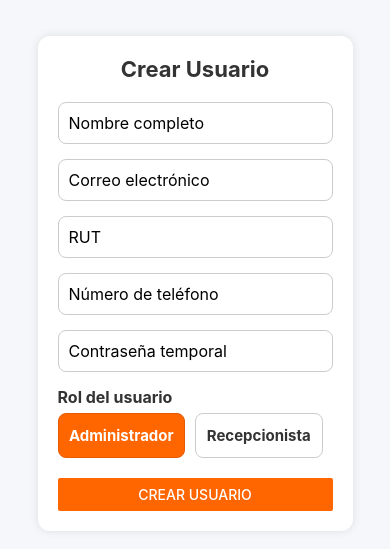
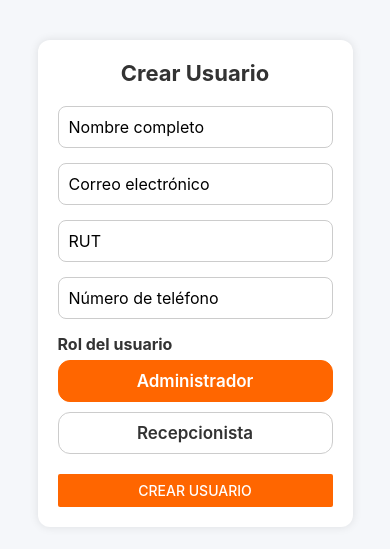
Before and after one commit to TitoUrrelo/ElCobreSPa, a React Native app: screen /CrearUsuario in a window 390 px wide. Shown: the part 139-688 px from the top of the page. Built offline with nearby package versions, Linux system fonts and the light colour scheme.

Commit message:
cambios nombre colecciones y correcciones

```diff
--- a/control/clienteControl.js
+++ b/control/clienteControl.js
@@ -2,7 +2,7 @@ import { db } from '../firebaseConfig';
 import { collection, addDoc, getDocs, query, where  } from 'firebase/firestore';
 import ClienteModel from '../models/clienteModel';
 
-const CLIENTES_COLECCION = 'clientes';
+const CLIENTES_COLECCION = 'clientes_equipo_5';
 
 function rutTieneGuion(rut) {
   return /^[0-9]+-[0-9Kk]$/.test(rut);
--- a/control/comandaControl.js
+++ b/control/comandaControl.js
@@ -3,8 +3,8 @@ import { db, auth } from '../firebaseConfig';
 import { updateDoc, collection, addDoc, getDocs, query, where, orderBy, limit, onSnapshot, doc } from 'firebase/firestore';
 import ComandaModel from '../models/comandaModel';
 
-const COLECCION_PARTICULAR = 'comandas_particular';
-const COLECCION_EMPRESA = 'comandas_empresa';
+const COLECCION_PARTICULAR = 'comandas_particular_equipo_5';
+const COLECCION_EMPRESA = 'comandas_empresa_equipo_5';
 
 export const crearComanda = async (comandaData) => {
   try {
--- a/control/loginControl.js
+++ b/control/loginControl.js
@@ -18,6 +18,8 @@ import { doc,
   setDoc,
   getDocs  } from "firebase/firestore";
 
+const USUARIOS_COLECCION = "usuarios_equipo_5";
+
 export async function createUser({ nombre, correo, rut, numero, password, rol }) {
   try {
     console.log("Creando usuario...");
@@ -31,7 +33,7 @@ export async function createUser({ nombre, correo, rut, numero, password, rol })
       numero,
       rol,
     });
-    await setDoc(doc(db, "usuarios", user.uid), usuario.toFirestore());
+    await setDoc(doc(db, USUARIOS_COLECCION, user.uid), usuario.toFirestore());
     console.log("Datos del usuario guardados en Firestore");
     await sendEmailVerification(user);
     console.log("Email enviado para verificación");
@@ -67,7 +69,7 @@ function validarRutPersona(rut) {
 async function rutDuplicadoUsuarios(rut) {
   console.log("Buscando RUT:", rut);
   const q = query(
-    collection(db, "usuarios"),
+    collection(db, USUARIOS_COLECCION),
     where("rut", "==", rut)
   );
   const snapshot = await getDocs(q);
@@ -78,7 +80,7 @@ async function rutDuplicadoUsuarios(rut) {
 async function correoDuplicadoUsuarios(correo) {
   console.log("Buscando correo:", correo);
   const q = query(
-    collection(db, "usuarios"),
+    collection(db, USUARIOS_COLECCION),
     where("correo", "==", correo)
   );
   const snapshot = await getDocs(q);
@@ -137,7 +139,7 @@ export async function handleLogin(email, password) {
     const userCredential = await signInWithEmailAndPassword(auth, email, password);
     const user = userCredential.user;
     console.log("Sesión iniciada. UID:", user.uid);
-    const ref = doc(db, "usuarios", user.uid);
+    const ref = doc(db, USUARIOS_COLECCION, user.uid);
     const snap = await getDoc(ref);
     if (!snap.exists()) {
       console.log("Usuario no encontrado en Firestore");
@@ -225,7 +227,7 @@ export const actualizarUsuario = async ({ nombre, correo, numero, contraseñaAct
       await updateEmail(user, correoLimpio);
       await sendEmailVerification(user);
     }
-    await updateDoc(doc(db, "usuarios", user.uid), {
+    await updateDoc(doc(db, USUARIOS_COLECCION, user.uid), {
       nombre: nombre.trim(),
       correo: correoLimpio,
       numero
--- a/control/prendaControl.js
+++ b/control/prendaControl.js
@@ -2,7 +2,7 @@ import { db } from "../firebaseConfig";
 import { collection, getDocs, addDoc, updateDoc, doc } from "firebase/firestore";
 import PrendaModel from "../models/prendaModel";
 
-const PRENDAS_COLECCION = "Prendas";
+const PRENDAS_COLECCION = "prendas_equipo_5";
 
 export async function obtenerPrendas() {
   const snapshot = await getDocs(collection(db, PRENDAS_COLECCION));
--- a/control/prendaEmpresaControl.js
+++ b/control/prendaEmpresaControl.js
@@ -5,9 +5,9 @@ import {
 
 import PrecioEmpresaModel from "../models/prendaEmpresaModel";
 
-const PRECIOS_EMPRESA_COLECCION = "PrendasEmpresas";
-const CLIENTES_COLECCION = "clientes";
-const PRENDAS_COLECCION = "Prendas";
+const PRECIOS_EMPRESA_COLECCION = "prendasEmpresas_equipo_5";
+const CLIENTES_COLECCION = "clientes_equipo_5";
+const PRENDAS_COLECCION = "prendas_equipo_5";
 
 export async function obtenerEmpresas() {
   const q = query(collection(db, CLIENTES_COLECCION), where("tipo", "==", "Empresa"));
--- a/firebaseConfig.js
+++ b/firebaseConfig.js
@@ -9,13 +9,13 @@ import { getFirestore } from "firebase/firestore";
 // For Firebase JS SDK v7.20.0 and later, measurementId is optional
 
 const firebaseConfig = {
-  apiKey: "AIzaSyDAuzM0lSPWFOlwZiwkGYkvqlVj1zfUUN0",
-  authDomain: "elcobrespa-backend.firebaseapp.com",
-  projectId: "elcobrespa-backend",
-  storageBucket: "elcobrespa-backend.firebasestorage.app",
-  messagingSenderId: "546665464505",
-  appId: "1:546665464505:web:ff6db749db675f48055168",
-  measurementId: "G-D0S20MJP6S"
+  apiKey: "AIzaSyDyvGTl21W5eQu1GUfre9MGiE23Gm_S8m0",
+  authDomain: "lavanderiaelcobre-4212b.firebaseapp.com",
+  projectId: "lavanderiaelcobre-4212b",
+  storageBucket: "lavanderiaelcobre-4212b.firebasestorage.app",
+  messagingSenderId: "250289358691",
+  appId: "1:250289358691:web:05d026af7a59ecb98f3556",
+  measurementId: "G-S8HV70WF2M"
 };
 
 // Initialize Firebase
--- a/screens/CrearComandaScreen.js
+++ b/screens/CrearComandaScreen.js
@@ -385,7 +385,7 @@ const generarPDF = async (comanda) => {
                 style={styles.deleteButton}
                 onPress={() => handleEliminarPrenda(index)}
               >
-                <Text style={styles.deleteButtonLabel}>Eliminar</Text>
+                <Text style={styles.deleteButtonLabel}>X</Text>
               </TouchableOpacity>
             </View>
           );
--- a/screens/CrearUsuarioScreen.js
+++ b/screens/CrearUsuarioScreen.js
@@ -5,18 +5,37 @@ import {
 } from 'react-native';
 import { handleCreateUser } from '../control/loginControl';
 
+// 🔹 Generador de contraseña automática (8 caracteres)
+function generarPasswordTemporal() {
+  const chars = "ABCDEFGHIJKLMNOPQRSTUVWXYZabcdefghijklmnopqrstuvwxyz0123456789";
+  let pass = "";
+  for (let i = 0; i < 8; i++) {
+    pass += chars.charAt(Math.floor(Math.random() * chars.length));
+  }
+  return pass;
+}
+
 export default function CreateUserScreen() {
   const [nombre, setNombre] = useState("");
   const [correo, setCorreo] = useState("");
   const [rut, setRut] = useState("");
   const [numero, setNumero] = useState("");
-  const [password, setPassword] = useState("");
   const [rol, setRol] = useState("Administrador");
 
   const onCreateUser = async () => {
     console.log("Iniciando creación");
 
-    const result = await handleCreateUser(nombre, correo, rut, numero, password, rol);
+    const passwordGenerada = generarPasswordTemporal();
+    console.log("Contraseña generada:", passwordGenerada);
+
+    const result = await handleCreateUser(
+      nombre,
+      correo,
+      rut,
+      numero,
+      passwordGenerada,
+      rol
+    );
 
     if (!result.success) {
       Alert.alert("Error", result.message);
@@ -25,14 +44,13 @@ export default function CreateUserScreen() {
 
     Alert.alert(
       "Usuario creado",
-      "Debe verificar su correo antes de iniciar sesión."
+      `Debe verificar su correo y cambiar la contraseña para iniciar sesión.`
     );
 
     setNombre("");
     setCorreo("");
     setRut("");
     setNumero("");
-    setPassword("");
     setRol("Administrador");
   };
 
@@ -40,12 +58,14 @@ export default function CreateUserScreen() {
     <ScrollView contentContainerStyle={styles.page}>
       <View style={styles.container}>
         <Text style={styles.title}>Crear Usuario</Text>
+
         <TextInput
           style={styles.input}
           placeholder="Nombre completo"
           value={nombre}
           onChangeText={setNombre}
         />
+
         <TextInput
           style={styles.input}
           placeholder="Correo electrónico"
@@ -53,12 +73,14 @@ export default function CreateUserScreen() {
           onChangeText={setCorreo}
           keyboardType="email-address"
         />
+
         <TextInput
           style={styles.input}
           placeholder="RUT"
           value={rut}
           onChangeText={setRut}
         />
+
         <TextInput
           style={styles.input}
           placeholder="Número de teléfono"
@@ -66,15 +88,11 @@ export default function CreateUserScreen() {
           onChangeText={setNumero}
           keyboardType="phone-pad"
         />
-        <TextInput
-          style={styles.input}
-          placeholder="Contraseña temporal"
-          value={password}
-          onChangeText={setPassword}
-          secureTextEntry
-        />
+
+        {/* Roles */}
         <View style={styles.roleContainer}>
           <Text style={styles.label}>Rol del usuario</Text>
+
           <View style={styles.roleButtons}>
             <TouchableOpacity
               style={[styles.roleBtn, rol === "Administrador" && styles.roleBtnActive]}
@@ -84,6 +102,7 @@ export default function CreateUserScreen() {
                 Administrador
               </Text>
             </TouchableOpacity>
+
             <TouchableOpacity
               style={[styles.roleBtn, rol === "Recepcionista" && styles.roleBtnActive]}
               onPress={() => setRol("Recepcionista")}
@@ -94,6 +113,7 @@ export default function CreateUserScreen() {
             </TouchableOpacity>
           </View>
         </View>
+
         <Button title="Crear Usuario" onPress={onCreateUser} color="#ff6600" />
       </View>
     </ScrollView>
@@ -143,29 +163,30 @@ const styles = StyleSheet.create({
     marginBottom: 20,
   },
   roleButtons: {
-    flexDirection: "row",
-    justifyContent: "space-between"
+    flexDirection: "column",
+    gap: 10,
   },
   roleBtn: {
-    flex: 1,
-    padding: 12,
+    width: "100%",
+    paddingVertical: 10,
     borderWidth: 1,
     borderColor: "#ccc",
-    borderRadius: 8,
+    borderRadius: 12,
+    backgroundColor: "#fff",
     alignItems: "center",
-    marginRight: 10,
-    backgroundColor: "#fff"
+    justifyContent: "center",
   },
   roleBtnActive: {
     backgroundColor: "#ff6600",
-    borderColor: "#e65c00",
+    borderColor: "#ff6600",
   },
   roleText: {
+    fontSize: 17,
+    fontWeight: "600",
     color: "#333",
-    fontWeight: "bold",
-    fontSize: 15
+    flexWrap: "nowrap",
   },
   roleTextActive: {
-    color: "#fff"
+    color: "#fff",
   }
 });
--- a/screens/PrendasEmpresasScreen.js
+++ b/screens/PrendasEmpresasScreen.js
@@ -55,6 +55,7 @@ export default function PrendasEmpresasScreen({ navigation }) {
   // cargar datos
   const cargarDatos = async () => {
     const todas = await obtenerPrendas();
+    todas.sort((a, b) => (a.tipo || "").localeCompare(b.tipo || ""));
     let precios = await obtenerPreciosEmpresa(empresaSeleccionada);
 
     if (!precios) {
```
